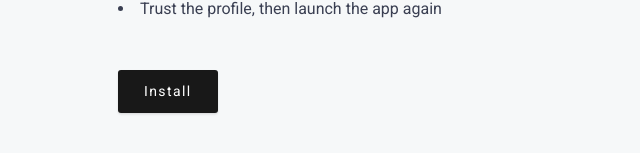
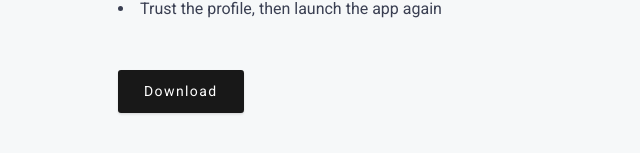
Before and after one commit to m-s-oliveira/da-vinci-macOS-build, a plain HTML site: page index.html in a window 1280 px wide. Shown: the part 377-530 px from the top of the page, without its empty margins (12-652 px from the left). Drawn offline with nearby package versions, Linux system fonts and the light colour scheme.

Commit message:
Added pkg file

```diff
--- a/index.html
+++ b/index.html
@@ -43,7 +43,7 @@
             <li>Trust the profile, then launch the app again</li>
           </div>
           <br>
-          <button class="btn btn-regular" onclick="window.location.href='itms-services://?action=download-manifest&url=https://m-s-oliveira.github.io/da-vinci-macOS-build/Sr%20Learner%20Test.app'">Install</button>
+          <button class="btn btn-regular" onclick="window.location.href='itms-services://?action=download-manifest&url=https://m-s-oliveira.github.io/da-vinci-macOS-build/Sr%20Learner%20Test.pkg'">Download</button>
         </div>
       </div>
     </div>
```
Also changed, not shown: 1 other file.
